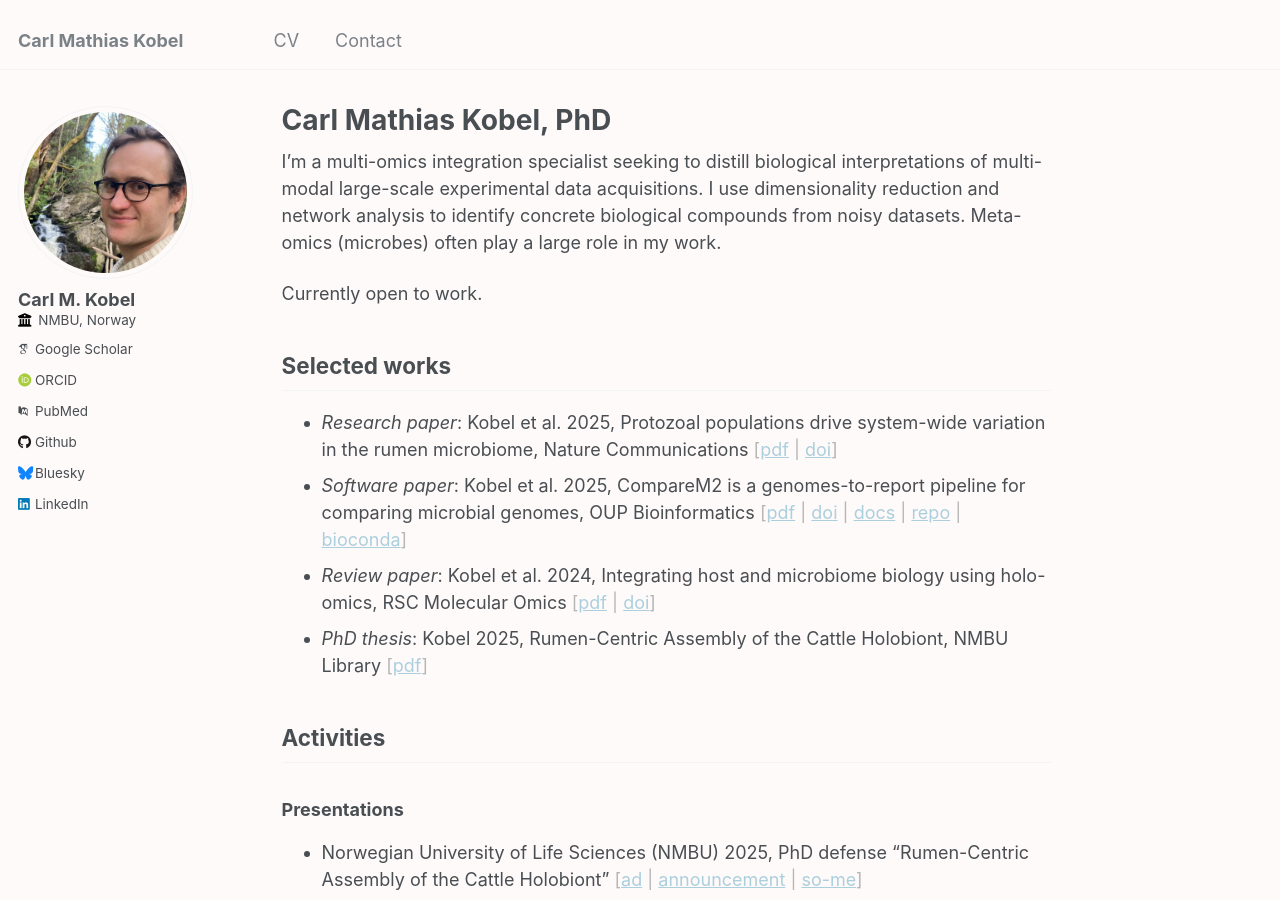
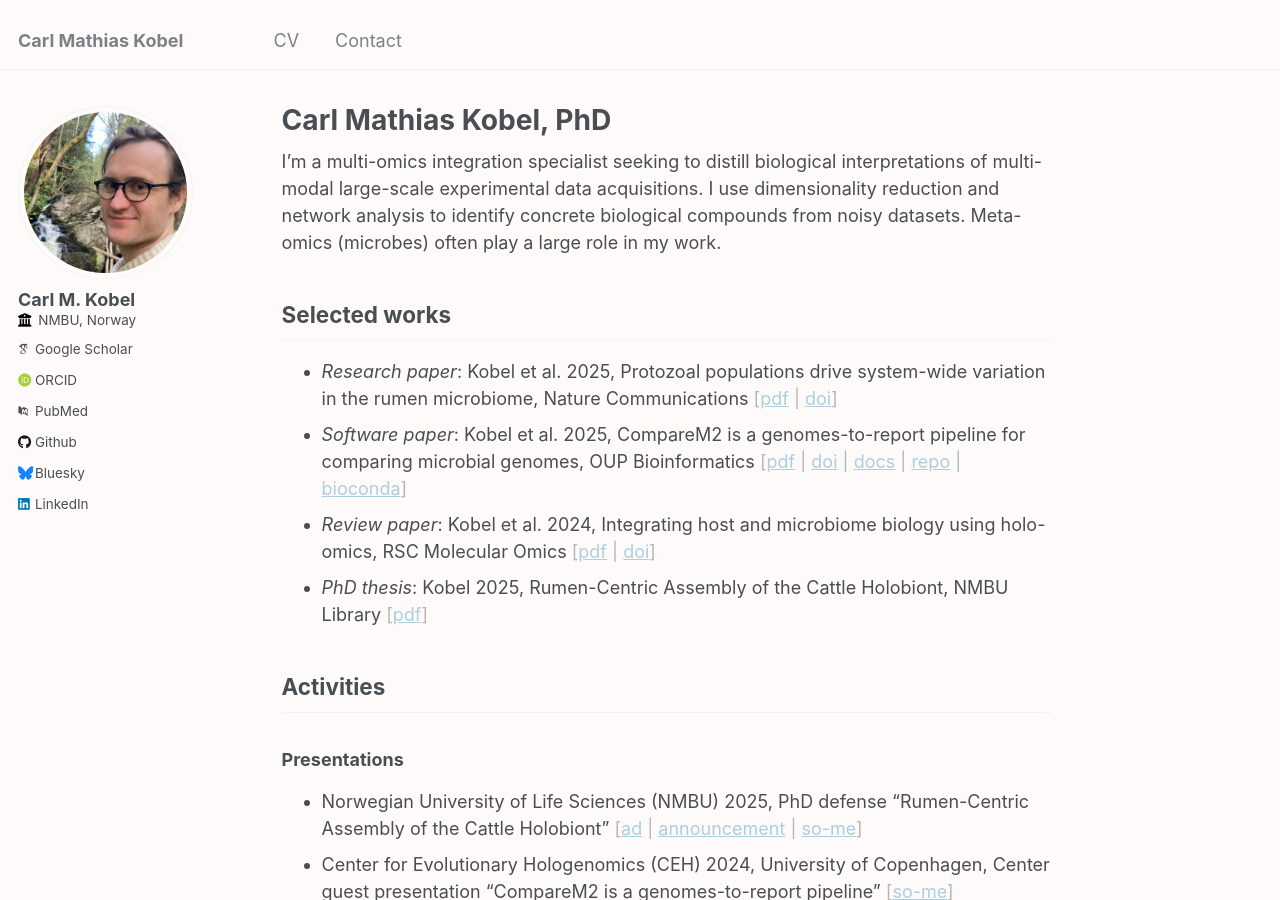
Before and after one commit to cmkobel/cmkobel.github.io, a Jekyll site: the page built from _pages/about.md, in a window 1280 px wide and 900 px high. Built offline with Jekyll 4.4.1, drawn with Linux system fonts in a browser that asks for light colours; some web fonts are replaced.

Commit message:
Update about.md

```diff
--- a/_pages/about.md
+++ b/_pages/about.md
@@ -12,8 +12,6 @@ redirect_from:
 
 
 I'm a multi-omics integration specialist seeking to distill biological interpretations of multi-modal large-scale experimental data acquisitions. I use dimensionality reduction and network analysis to identify concrete biological compounds from noisy datasets. Meta-omics (microbes) often play a large role in my work.
-
-Currently open to work.
 
 ## Selected works
 
```
